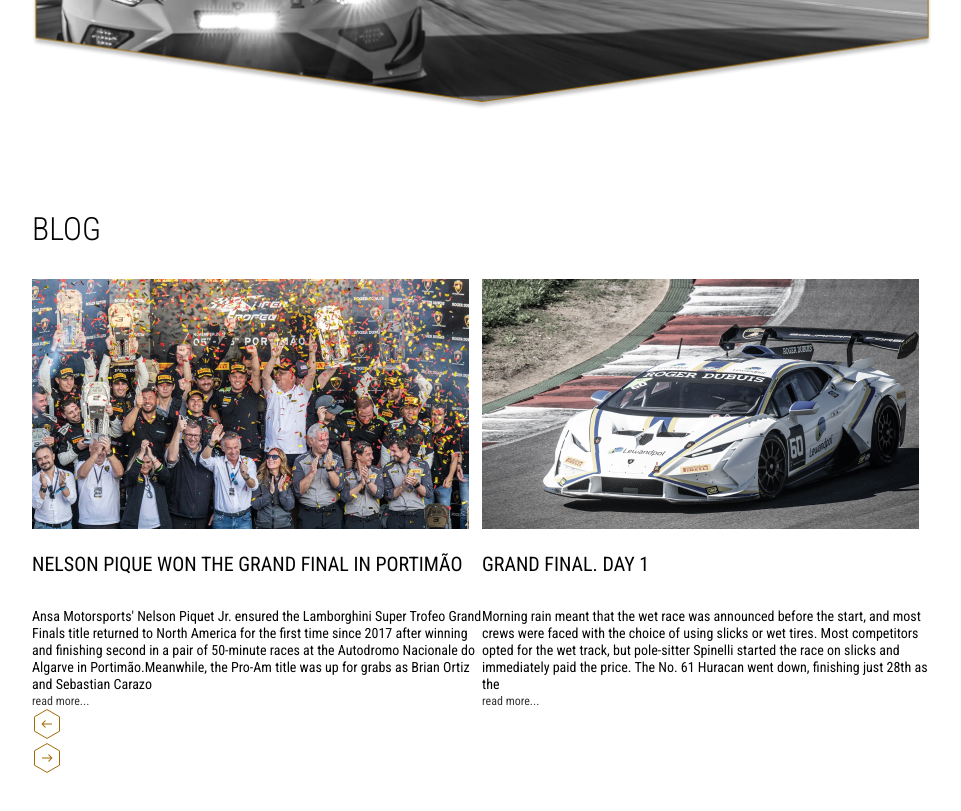
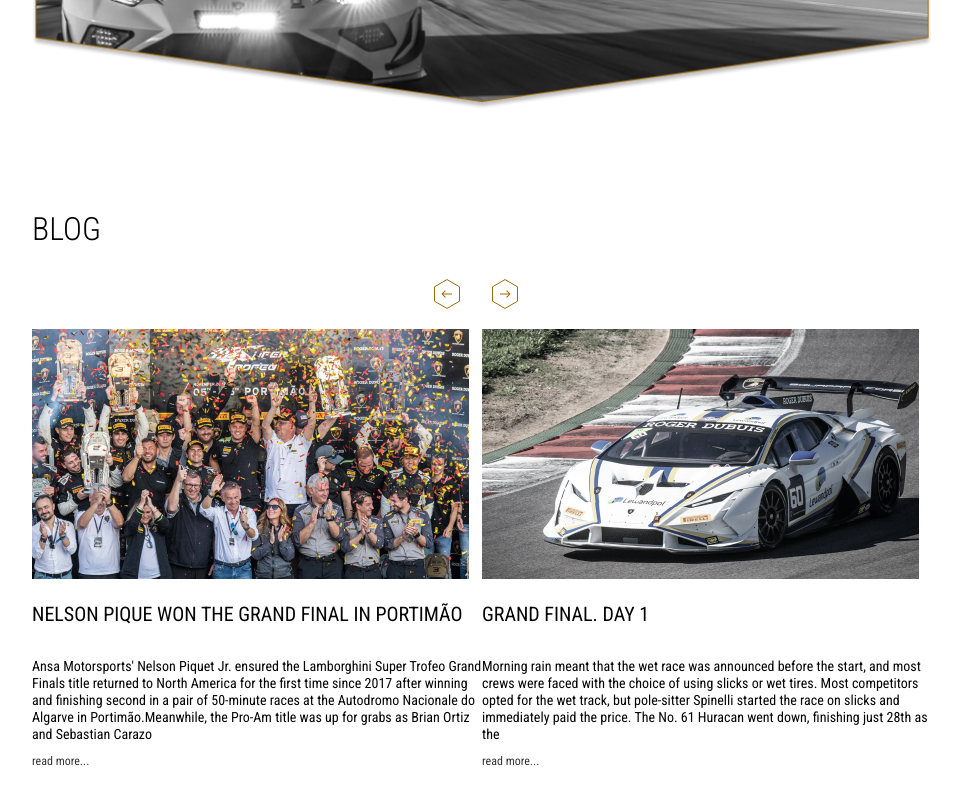
Before and after one commit to micromoleckula/5.-Lambo, a website: page index.html in a window 1280 px wide. Shown: the part 4690-5501 px from the top of the page, without its empty margins (158-1119 px from the left). Drawn offline with nearby package versions, Linux system fonts and the light colour scheme.

Commit message:
3.09.2023

```diff
--- a/css/blog.css
+++ b/css/blog.css
@@ -21,23 +21,32 @@
     min-height: 46px;
 }
 
+.blog__item-text {
+    padding-bottom: 10px;
+}
+
 .blog__item-link {
     font-size: 12px;
     color: #363636;
 }
 
 .blog__slider {
-
+    position: relative;
+    padding-top: 50px;
+    margin-bottom: 100px;
 }
 
 .blog__button {
-
+    position: absolute;
+    top: 0;
+    cursor: pointer;
+    left: 50%;
 }
 
 .swiper-button-right {
-
+    transform: translateX(8px);
 }
 
 .swiper-button-left {
-
+    transform: translateX(-50px);
 }
```
